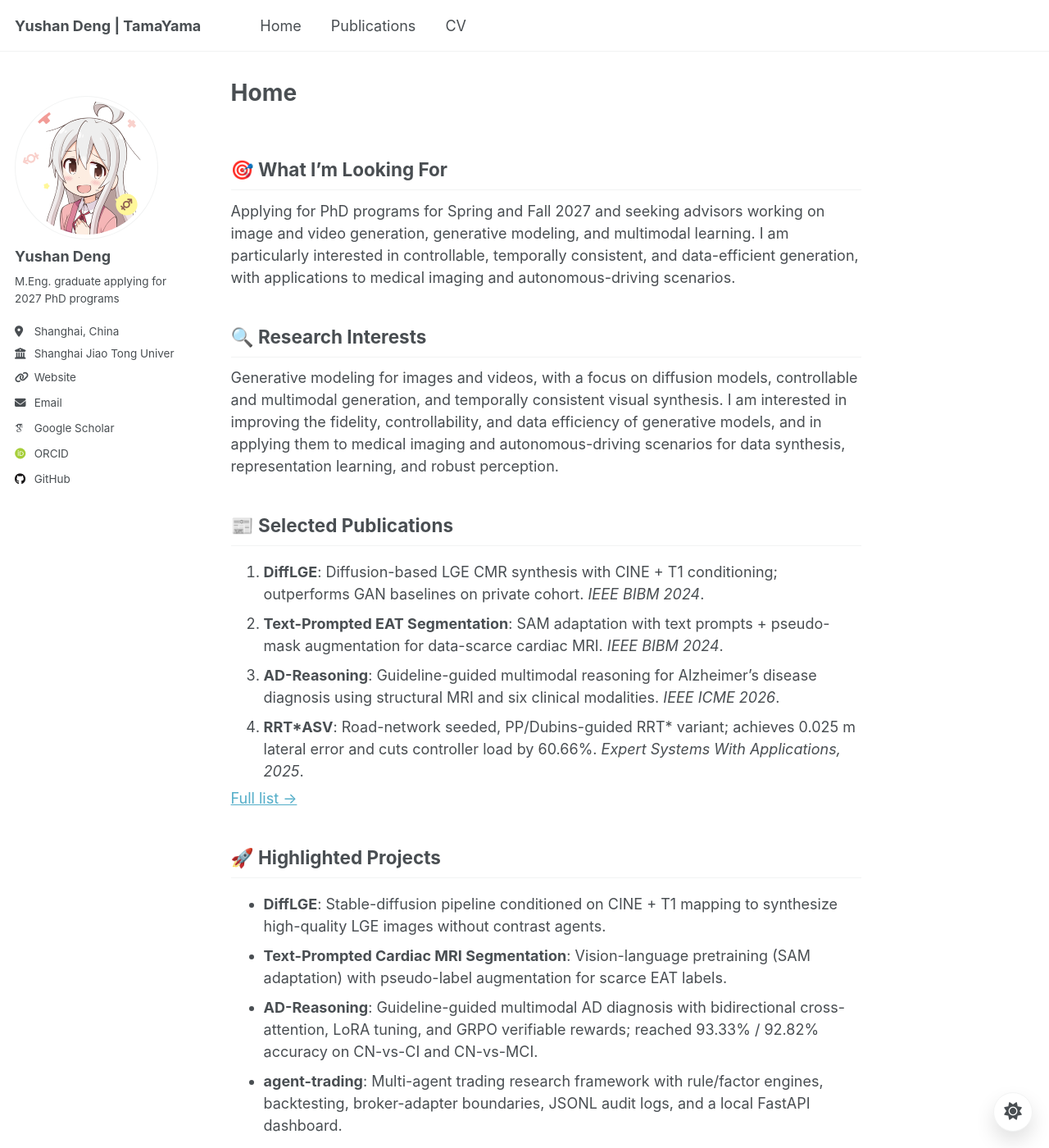
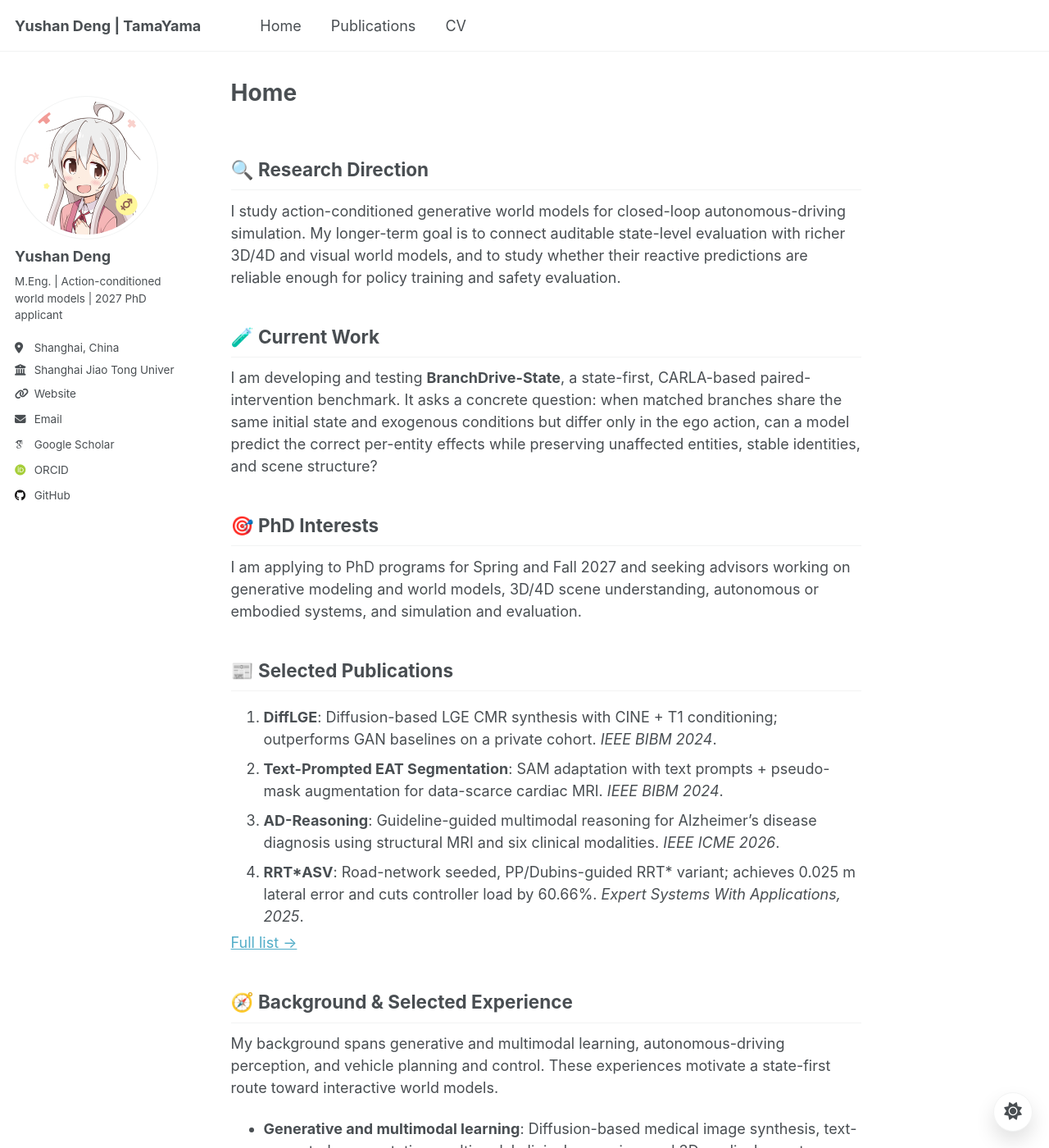
Before and after one commit to IT-BillDeng/IT-BillDeng.github.io, a Jekyll site: the page built from _pages/home.md, in a window 1280 px wide and 1400 px high. Shown: the whole window at 82% size. Built offline with Jekyll 4.4.1, drawn with Linux system fonts in a browser that asks for light colours; some web fonts are replaced; a script that is not in the unit is left out; some of the changed text lies outside the part shown.

Commit message:
Update research direction across homepage and CV

```diff
--- a/_config.yml
+++ b/_config.yml
@@ -12,7 +12,7 @@ site_theme               : "default" # Currently available options are "default"
 title                    : "Yushan Deng | TamaYama"
 title_separator          : "-"
 name                     : &name "Yushan Deng"
-description              : &description "personal description"
+description              : &description "Yushan Deng studies action-conditioned generative world models and paired-intervention evaluation for closed-loop autonomous-driving simulation."
 url                      : https://IT-BillDeng.github.io # the base hostname & protocol for your site e.g. "https://[your GitHub username].github.io" or if you already have some other page hosted on Github then use "https://[your GitHub username].github.io/[Your Repo Name]"
 baseurl                  : "" # the subpath of your site, e.g. "/blog"
 repository               : "IT-BillDeng/IT-BillDeng.github.io"
@@ -25,7 +25,7 @@ author:
   avatar           : "Onimai_comic_clean_square.png"
   name             : "Yushan Deng"
   pronouns         : # example: "she/her"
-  bio              : "M.Eng. graduate applying for 2027 PhD programs"
+  bio              : "M.Eng. | Action-conditioned world models | 2027 PhD applicant"
   location         : "Shanghai, China"
   employer         : "Shanghai Jiao Tong University"
   uri              : "https://tamayama.xyz/"
--- a/_pages/home.md
+++ b/_pages/home.md
@@ -7,43 +7,39 @@ redirect_from:
   - /home.html
 ---
 
-## 🎯 What I'm Looking For
-Applying for PhD programs for Spring and Fall 2027 and seeking advisors working on image and video generation, generative modeling, and multimodal learning. I am particularly interested in controllable, temporally consistent, and data-efficient generation, with applications to medical imaging and autonomous-driving scenarios.
+## 🔍 Research Direction
+I study action-conditioned generative world models for closed-loop autonomous-driving simulation. My longer-term goal is to connect auditable state-level evaluation with richer 3D/4D and visual world models, and to study whether their reactive predictions are reliable enough for policy training and safety evaluation.
 
-## 🔍 Research Interests
-Generative modeling for images and videos, with a focus on diffusion models, controllable and multimodal generation, and temporally consistent visual synthesis. I am interested in improving the fidelity, controllability, and data efficiency of generative models, and in applying them to medical imaging and autonomous-driving scenarios for data synthesis, representation learning, and robust perception.
+## 🧪 Current Work
+I am developing and testing **BranchDrive-State**, a state-first, CARLA-based paired-intervention benchmark. It asks a concrete question: when matched branches share the same initial state and exogenous conditions but differ only in the ego action, can a model predict the correct per-entity effects while preserving unaffected entities, stable identities, and scene structure?
+
+## 🎯 PhD Interests
+I am applying to PhD programs for Spring and Fall 2027 and seeking advisors working on generative modeling and world models, 3D/4D scene understanding, autonomous or embodied systems, and simulation and evaluation.
 
 ## 📰 Selected Publications
 
-1. **DiffLGE**: Diffusion-based LGE CMR synthesis with CINE + T1 conditioning; outperforms GAN baselines on private cohort. *IEEE BIBM 2024*.
+1. **DiffLGE**: Diffusion-based LGE CMR synthesis with CINE + T1 conditioning; outperforms GAN baselines on a private cohort. *IEEE BIBM 2024*.
 2. **Text-Prompted EAT Segmentation**: SAM adaptation with text prompts + pseudo-mask augmentation for data-scarce cardiac MRI. *IEEE BIBM 2024*.
 3. **AD-Reasoning**: Guideline-guided multimodal reasoning for Alzheimer's disease diagnosis using structural MRI and six clinical modalities. *IEEE ICME 2026*.
 4. **RRT\*ASV**: Road-network seeded, PP/Dubins-guided RRT* variant; achieves 0.025 m lateral error and cuts controller load by 60.66%. *Expert Systems With Applications, 2025*.
 
 <p style="margin-top:-0.7em"><a href="/publications/">Full list →</a></p>
 
-## 🚀 Highlighted Projects
-- **DiffLGE**: Stable-diffusion pipeline conditioned on CINE + T1 mapping to synthesize high-quality LGE images without contrast agents.
-- **Text-Prompted Cardiac MRI Segmentation**: Vision-language pretraining (SAM adaptation) with pseudo-label augmentation for scarce EAT labels.
-- **AD-Reasoning**: Guideline-guided multimodal AD diagnosis with bidirectional cross-attention, LoRA tuning, and GRPO verifiable rewards; reached 93.33% / 92.82% accuracy on CN-vs-CI and CN-vs-MCI.
-- **agent-trading**: Multi-agent trading research framework with rule/factor engines, backtesting, broker-adapter boundaries, JSONL audit logs, and a local FastAPI dashboard.
-- **3D Medical Report Generation**: Mixture-of-experts vision-language framework for automatic structured clinical reporting.
-- **RRT\* Path Planning**: Road-network graph + Dijkstra seeding, PP/Dubins-guided RRT* variant to reduce sharp turns; lowers lateral tracking error and controller load for Ackermann vehicles.
-- **LiDAR-Camera 3D Object Detection and Tracking** (Zelos internship, Aug-Oct 2025): Validated point-cloud/image fusion with range alignment, BEV-query fusion, multi-sweep aggregation, and MV2D/MV2DFusion integration against the PF-Track baseline.
+## 🧭 Background & Selected Experience
+My background spans generative and multimodal learning, autonomous-driving perception, and vehicle planning and control. These experiences motivate a state-first route toward interactive world models.
 
-<!-- ## 🗓️ Recent News
-- 2025-08 Preparing manuscript on multi-modal diffusion conditioning.
-- 2025-06 Progressed 3D report generation MoE prototype.
-- 2024-12 Two papers accepted at IEEE BIBM 2024. -->
+- **Generative and multimodal learning**: Diffusion-based medical image synthesis, text-prompted segmentation, multimodal clinical reasoning, and 3D medical report generation.
+- **Autonomous-driving perception**: At Zelos, contributed to LiDAR-camera 3D object detection and tracking, including range alignment, BEV-query fusion, multi-sweep aggregation, and MV2D/MV2DFusion integration against the PF-Track baseline.
+- **Vehicle planning and control**: Worked on kinematics-aware RRT* path planning, Ackermann-vehicle tracking, and embedded steering control.
 
 ## 🛠️ Skills Snapshot
-**Programming**: Python, C++
-**Models/Frameworks**: Diffusion Model, SAM, Vision-Language Model
-**Other**: Git, Docker, LaTeX, ROS
-**Languages**: Mandarin (native), English (TOEFL 4.5/6.0), Cantonese (native), Japanese<br>
+**Programming**: Python, C++<br>
+**Models/Frameworks**: Diffusion models, SAM, vision-language models<br>
+**Other**: Git, Docker, LaTeX, ROS<br>
+**Languages**: Mandarin (native), English (TOEFL 4.5/6.0), Cantonese (native), Japanese
 
 
 ## 📬 Contact
 Best via email: <a href="mailto:it.billdeng@gmail.com">it.billdeng@gmail.com</a>. Feel free to reference any repository or paper in the subject for quicker context.
 
-<p style="font-size:0.75em;opacity:0.7">Last updated: {{ site.time | date: '%Y-%m-%d' }}</p>
+<p style="font-size:0.75em;opacity:0.7">Last updated: 2026-08-24</p>
```
Also changed, not shown: _pages/cv.md (+6 -0 lines).
